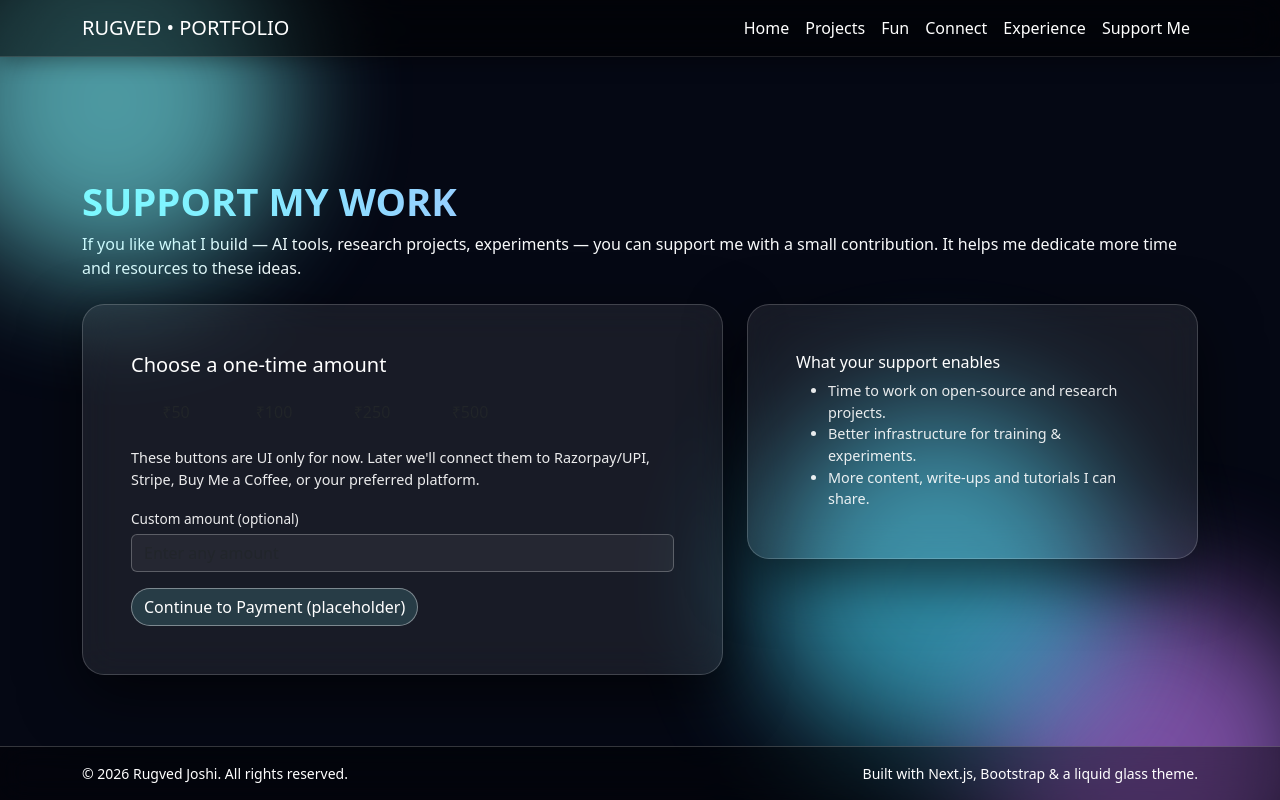
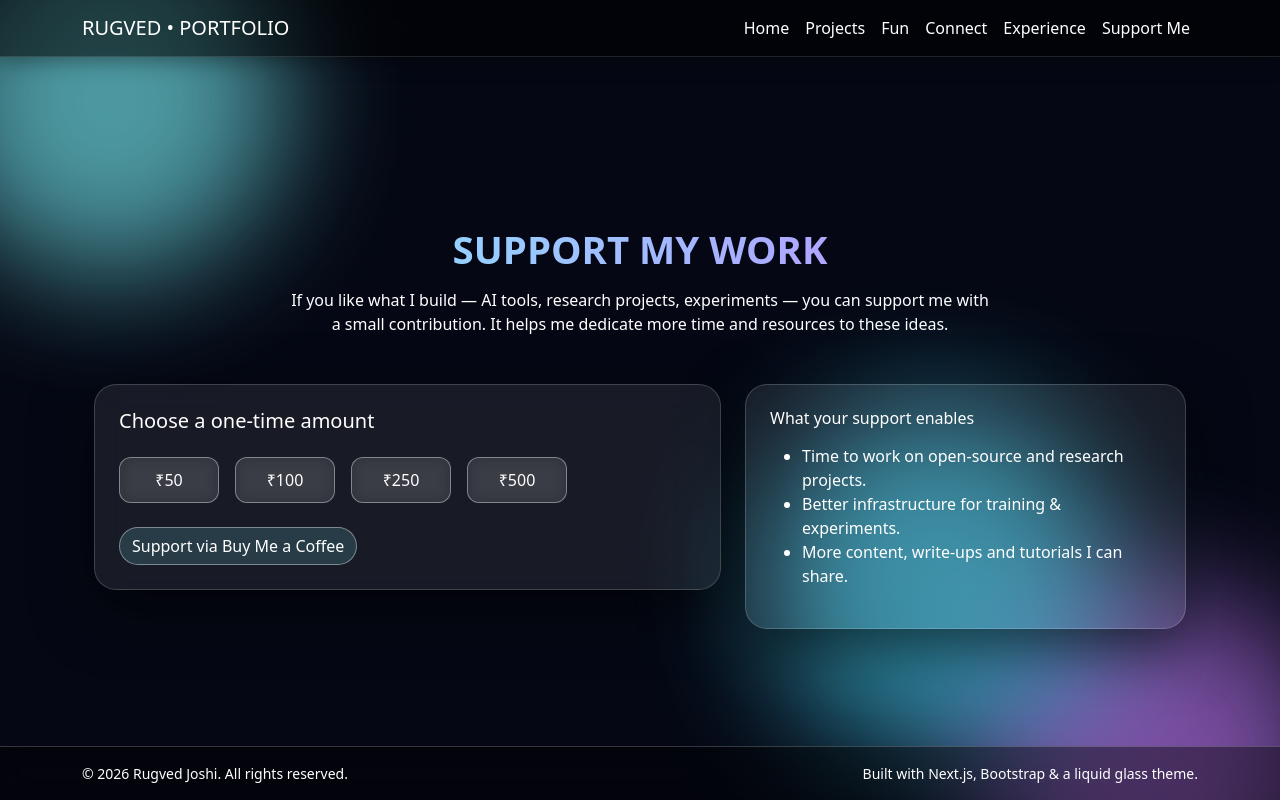
Before and after one commit to joshirugved11/portfolio, a Next.js app: page /support in a window 1280 px wide. Built offline with nearby package versions, Linux system fonts and the light colour scheme; no server answers.

Commit message:
minimal style changes

```diff
--- a/app/support/page.js
+++ b/app/support/page.js
@@ -1,69 +1,84 @@
-// app/support/page.js
-import GlassCard from '../../components/GlassCard';
+"use client";
 
-const tiers = [
-  { label: '₹50', note: 'A small push of encouragement.' },
-  { label: '₹100', note: 'Helps me keep experimenting.' },
-  { label: '₹250', note: 'Supports bigger builds & research.' },
-  { label: '₹500', note: 'Backs serious time on projects.' },
-];
+import React from "react";
 
 export default function SupportPage() {
+  const buyMeACoffeeUrl = "https://buymeacoffee.com/rugvedjoshi";
+  // 👆 Replace with your real Buy Me A Coffee link
+
+  const tiers = [
+    { label: "₹50" },
+    { label: "₹100" },
+    { label: "₹250" },
+    { label: "₹500" },
+  ];
+
+  const handleSupportClick = () => {
+    window.open(buyMeACoffeeUrl, "_blank");
+  };
+
   return (
-    <div className="support-page">
-      <h1 className="section-title">Support My Work</h1>
-      <p className="section-subtitle mb-4">
-        If you like what I build — AI tools, research projects, experiments — you can support me
-        with a small contribution. It helps me dedicate more time and resources to these ideas.
+    <div className="container py-5">
+      <h1 className="section-title text-center mb-3">Support My Work</h1>
+      <p className="text-center mb-5" style={{ fontSize: '1rem', maxWidth: '700px', margin: '0 auto 3rem', color: '#ffffff' }}>
+        If you like what I build — AI tools, research projects, experiments —
+        you can support me with a small contribution. It helps me dedicate more
+        time and resources to these ideas.
       </p>
 
       <div className="row g-4">
+        {/* Left Card */}
         <div className="col-lg-7">
-          <GlassCard>
-            <h2 className="h5 mb-3">Choose a one-time amount</h2>
-            <div className="d-flex flex-wrap gap-2 mb-3">
+          <div className="glass-card p-4">
+            <h2 className="h5 mb-4">Choose a one-time amount</h2>
+
+            <div className="d-flex flex-wrap gap-3 mb-4">
               {tiers.map((tier) => (
                 <button
                   key={tier.label}
                   type="button"
-                  className="btn btn-outline-glass"
-                  style={{ minWidth: 90 }}
+                  onClick={handleSupportClick}
+                  style={{
+                    minWidth: "100px",
+                    padding: "10px 18px",
+                    borderRadius: "12px",
+                    border: "1px solid rgba(255,255,255,0.4)",
+                    background: "rgba(255,255,255,0.08)",
+                    color: "#ffffff",
+                    backdropFilter: "blur(8px)",
+                    transition: "all 0.2s ease",
+                  }}
+                  onMouseEnter={(e) => {
+                    e.target.style.background = "rgba(255,255,255,0.18)";
+                  }}
+                  onMouseLeave={(e) => {
+                    e.target.style.background = "rgba(255,255,255,0.08)";
+                  }}
                 >
                   {tier.label}
                 </button>
               ))}
             </div>
-            <p className="text-muted mb-3" style={{ fontSize: '0.9rem' }}>
-              These buttons are UI only for now. Later we&apos;ll connect them to Razorpay/UPI,
-              Stripe, Buy Me a Coffee, or your preferred platform.
-            </p>
 
-            <div className="mb-3">
-              <label className="form-label mb-1" style={{ fontSize: '0.85rem' }}>
-                Custom amount (optional)
-              </label>
-              <input
-                type="number"
-                className="form-control bg-transparent text-light"
-                placeholder="Enter any amount"
-              />
-            </div>
-
-            <button type="button" className="btn btn-glass">
-              Continue to Payment (placeholder)
+            <button
+              className="btn btn-glass"
+              onClick={handleSupportClick}
+            >
+              Support via Buy Me a Coffee
             </button>
-          </GlassCard>
+          </div>
         </div>
 
+        {/* Right Card */}
         <div className="col-lg-5">
-          <GlassCard>
-            <h2 className="h6 mb-2">What your support enables</h2>
-            <ul className="mb-0" style={{ fontSize: '0.9rem', opacity: 0.9 }}>
+          <div className="glass-card p-4">
+            <h3 className="h6 mb-3">What your support enables</h3>
+            <ul>
               <li>Time to work on open-source and research projects.</li>
               <li>Better infrastructure for training & experiments.</li>
               <li>More content, write-ups and tutorials I can share.</li>
             </ul>
-          </GlassCard>
+          </div>
         </div>
       </div>
     </div>
```
